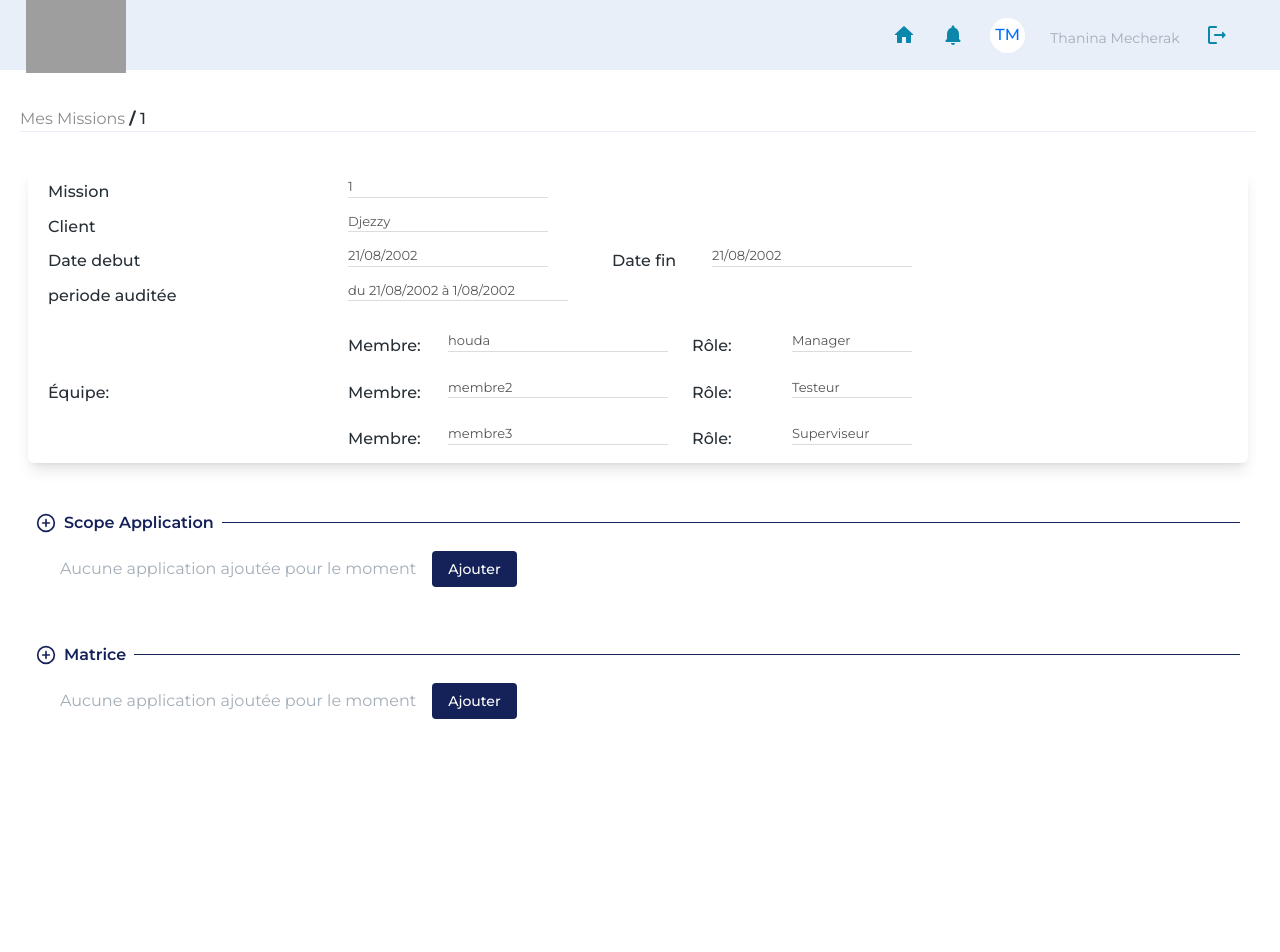
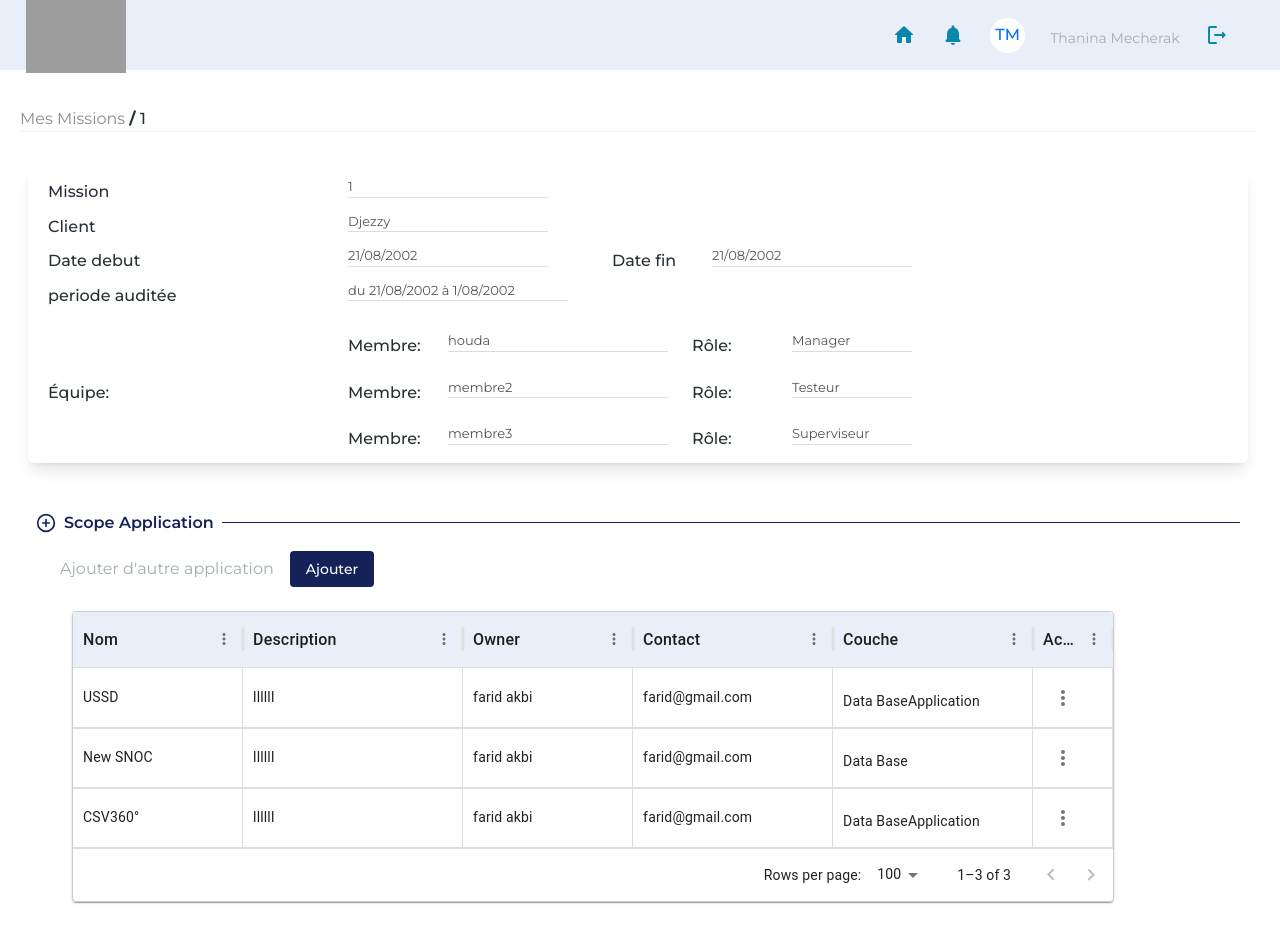
Before and after one commit to thaninamck/IT_Governance, a React (Vite) app in the folder frontend/: page /tablemission/1 in a window 1280 px wide. Shown: the top 952 px of the page. Before the commit the page ends 800 px from the top, so only its background shows below. Built offline with nearby package versions, Linux system fonts and the light colour scheme; grey boxes are pictures that could not be loaded.

Commit message:
creation scope application

```diff
--- a/frontend/src/components/InfosDisplay/AddScope.jsx
+++ b/frontend/src/components/InfosDisplay/AddScope.jsx
@@ -6,9 +6,18 @@ import DeleteOutlineRoundedIcon from '@mui/icons-material/DeleteOutlineRounded';
 import DecisionPopUp from '../PopUps/DecisionPopUp';
 
 function AddScope({ title, text, text1, onToggleForm, showForm }) {
-  const [applications, setApplications] = useState([]);
+  const [applications, setApplications] = useState([
+    {id:1,nomApp:"USSD",description:'llllll',owner:'farid akbi',contact:'farid@gmail.com',couche:["Data Base","Application"]},
+    {id:2,nomApp:"New SNOC",description:'llllll',owner:'farid akbi',contact:'farid@gmail.com',couche:['Data Base']},
+    {id:3,nomApp:"CSV360°",description:'llllll',owner:'farid akbi',contact:'farid@gmail.com',couche:['Data Base','Application']}
+
+  ]);
   const [isDeletePopupOpen, setIsDeletePopupOpen] = useState(false);
   const [selectedAppId, setSelectedAppId] = useState(null);
+  const [selectedApp, setSelectedApp] = useState(null);
+  const [isEditModalOpen, setIsEditModalOpen] = useState(false);
+
+
 
   // Configuration des colonnes pour le composant Table
   const columnsConfig = [
@@ -16,19 +25,68 @@ function AddScope({ title, text, text1, onToggleForm, showForm }) {
     { field: 'description', headerName: 'Description', editable: true, width: 220 },
     { field: 'owner', headerName: 'Owner', width: 170 },
     { field: 'contact', headerName: 'Contact', width: 200 },
-    { field: 'couche', headerName: 'Couche', width: 200 },
+    {
+      field: "couche",
+      headerName: "Couche",
+      width: 200,
+      expandable: true,
+      customRenderCell: (params) => (
+        <div className="flex -space-x-2">
+          {Array.isArray(params.value) ? (
+            params.value.map((item, index) => {
+              const words = item.split(" ");
+              const initials = words.length > 1
+                ? words.map((word) => word[0]).join("").toUpperCase()
+                : item.substring(0, 3).toUpperCase();
+
+              return (
+                <div
+                  key={index}
+                  title={item} // Affiche le nom complet au survol
+                  className="w-11 h-11 flex items-center justify-center text-xs bg-blue-100 text-blue-600 rounded-full border border-white shadow cursor-pointer"
+                >
+                  {initials}
+                </div>
+              );
+            })
+          ) : (
+            <span className="text-gray-400">Aucune donnée</span>
+          )}
+        </div>
+      )
+
+    },
+
+
     { field: 'actions', headerName: 'Action', width: 80 },
   ];
 
   // Ajouter une application
+  // Ajouter une application
   const handleAddApp = (app) => {
-    setApplications((prev) => [...prev, { id: prev.length + 1, ...app }]);
+    if (selectedApp) {
+      // Mise à jour d'une application existante
+      setApplications((prevApps) =>
+        prevApps.map(row => (row.id === app.id ? app : row))
+      );
+    } else {
+      // Ajout d'une nouvelle application
+      setApplications((prev) => [
+        ...prev,
+        { id: prev.length + 1, ...app, couche: Array.isArray(app.couche) ? app.couche : [app.couche] }
+      ]);
+    }
+    setSelectedApp(null);
+    onToggleForm(); // Fermer le formulaire après l'ajout ou la modification
   };
 
+
+
   // Supprimer une application
-  const handleDeleteRow = (rowId) => {
-    setSelectedAppId(rowId);
+  const handleDeleteRow = (selectedRow) => {
+    setSelectedAppId(selectedRow.id);
     setIsDeletePopupOpen(true);
+    console.log(selectedRow)
   };
 
   const confirmDeleteMission = () => {
@@ -39,10 +97,29 @@ function AddScope({ title, text, text1, onToggleForm, showForm }) {
     setSelectedAppId(null);
   };
 
+  // Modification d'une mission
+  const handleEditRow = (selectedRow) => {
+    setSelectedApp(selectedRow);
+    if (!showForm) onToggleForm(); // Ouvrir le formulaire si ce n'est pas déjà le cas
+  };
+
+
+ // Mise à jour des missions après modification
+//  const handleUpdateApp = (updatedApp) => {
+//   setApplications(prevApps =>
+//     prevApps.map(row =>
+//       row.id === updatedApp.id ? { ...updatedApp, couche: Array.isArray(updatedApp.couche) ? updatedApp.couche : [updatedApp.couche] } : row
+//     )
+//   );
+//   setIsEditModalOpen(false);
+//   setSelectedApp(null);
+// };
+
+
   // Actions pour chaque ligne
   const rowActions = [
-    { icon: <SquarePen className='mr-2' />, label: 'Modifier', onClick: handleDeleteRow },
-    { icon: <DeleteOutlineRoundedIcon sx={{ color: 'var(--alert-red)', marginRight: '5px' }} />, label: 'Supprimer mission', onClick: handleDeleteRow },
+    { icon: <SquarePen className='mr-2' />, label: 'Modifier', onClick:(selectedRow)=>{handleEditRow(selectedRow)}},
+    { icon: <DeleteOutlineRoundedIcon sx={{ color: 'var(--alert-red)', marginRight: '5px' }} />, label: 'Supprimer mission', onClick:(selectedRow)=>{handleDeleteRow(selectedRow)} },
   ];
 
   return (
@@ -64,10 +141,11 @@ function AddScope({ title, text, text1, onToggleForm, showForm }) {
         </button>
       </div>
 
-      {showForm && <NewAppForm title="Nouvelle Application" onAddApp={handleAddApp} />}
+      {showForm && <NewAppForm title={''} initialValues={selectedApp || {}} onAddApp={handleAddApp} />}
+
 
       {isDeletePopupOpen && (
-        <div className="absolute top-100 left-1/2  -translate-x-1/2 z-50  border border-black w-[600px]">
+        <div className="absolute top-100 left-1/2  -translate-x-1/2 z-50  mt-9">
           <DecisionPopUp
             name={applications.find((row) => row.id === selectedAppId)?.nomApp || 'cette Application'}
             text="Êtes-vous sûr(e) de vouloir supprimer l'application "
@@ -79,9 +157,10 @@ function AddScope({ title, text, text1, onToggleForm, showForm }) {
       {/* Afficher le tableau seulement s'il y a des applications */}
       {applications.length > 0 && (
         <div className={`mt-6   flex-1 overflow-x-auto overflow-y-auto h-[400px] transition-all ${isDeletePopupOpen ? 'blur-sm' : ''}`}>
-
+          {console.log("Applications:", applications)
+          }
           <Table
-          key={applications.length}
+         key={JSON.stringify(applications)}
             columnsConfig={columnsConfig}
             rowsData={applications}
             checkboxSelection={false}
```
